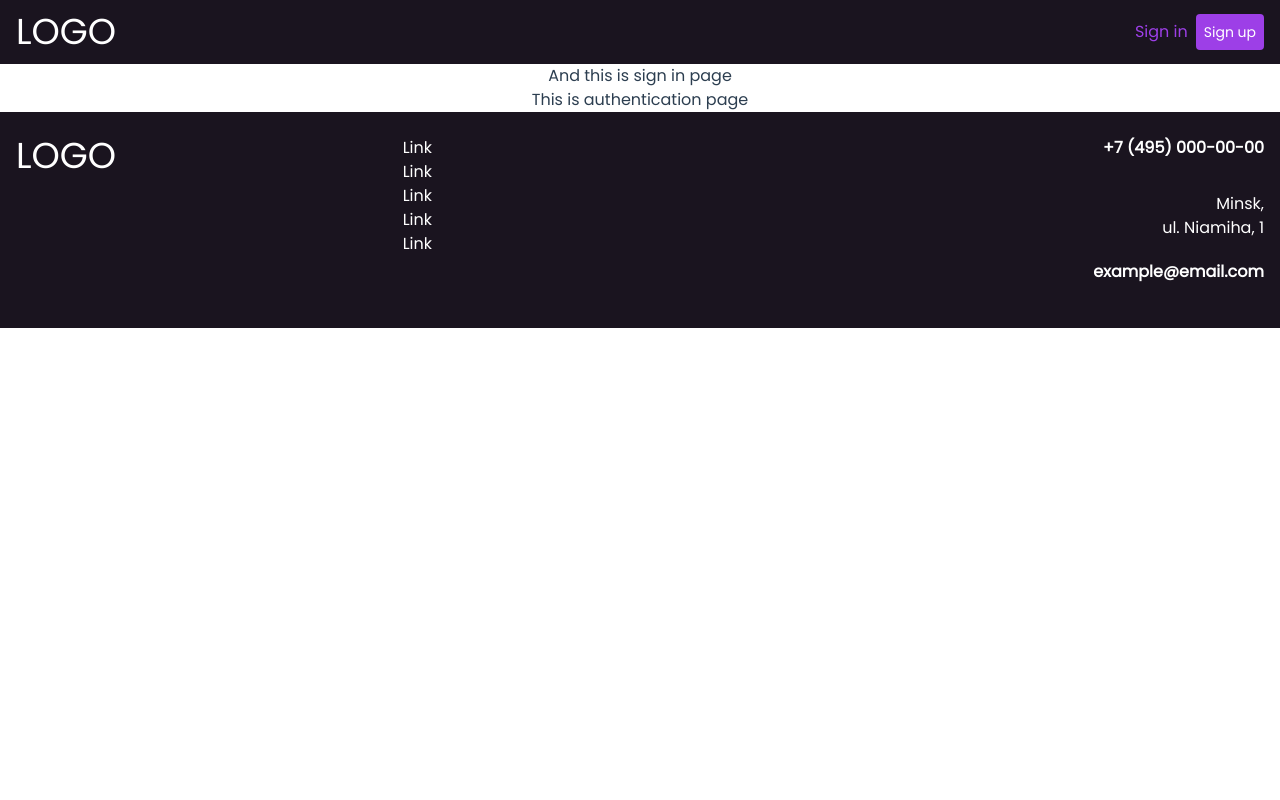
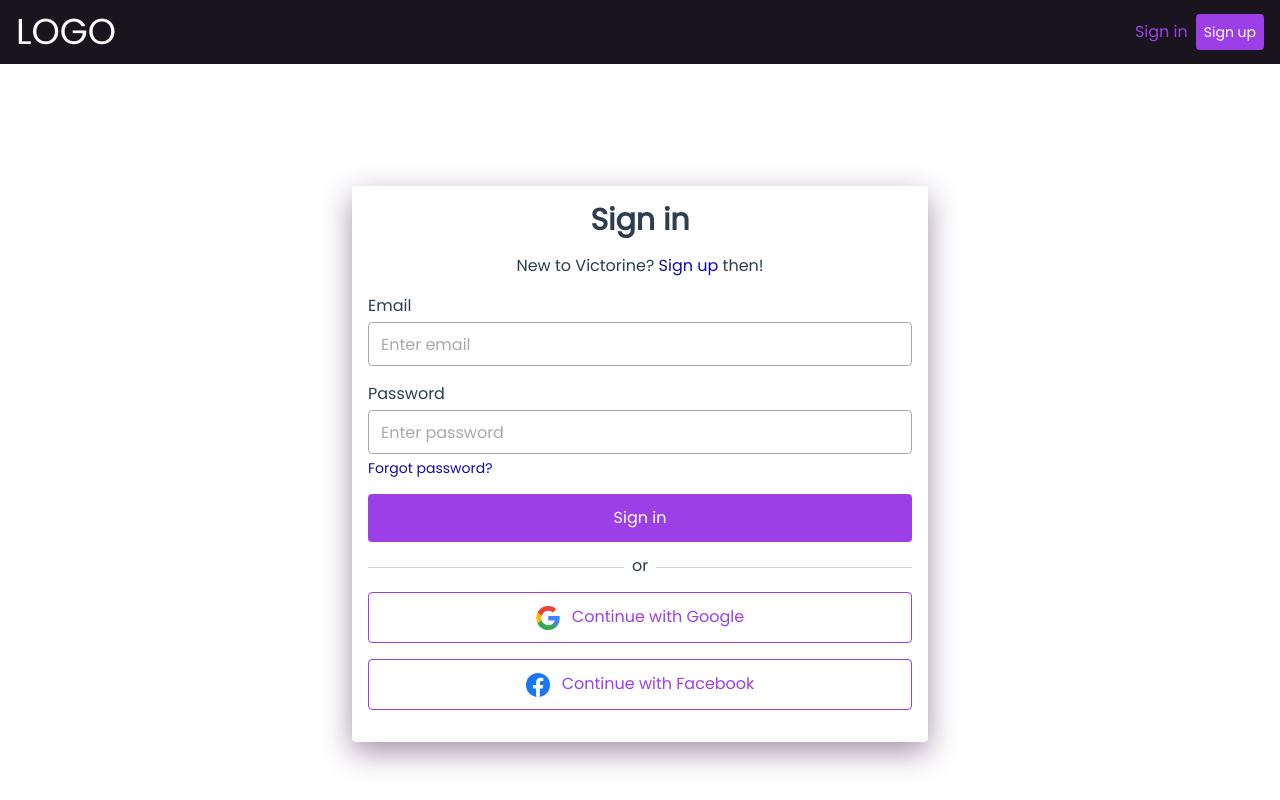
Before and after one commit to kochtaik/victorine, a Vue app: page /auth/signin in a window 1280 px wide. Shown: the top 800 px of the page. Built offline with nearby package versions, Linux system fonts and the light colour scheme.

Commit message:
add "sign-in" page

```diff
--- a/src/App.vue
+++ b/src/App.vue
@@ -5,7 +5,6 @@
 </template>
 
 <script lang="ts" setup>
-// eslint-disable-next-line-
 import AppLayout from "@/layouts/AppLayout.vue";
 </script>
 
@@ -16,8 +15,4 @@ import AppLayout from "@/layouts/AppLayout.vue";
   text-align: center;
   color: #2c3e50;
 }
-
-main {
-  height: 100%;
-}
 </style>
--- a/src/components/UI/BaseButton.vue
+++ b/src/components/UI/BaseButton.vue
@@ -1,7 +1,7 @@
 <template>
   <button
     :class="[sizeClasses, variantClasses]"
-    class="inline-flex justify-between items-center rounded-sm transition-colors"
+    class=" rounded-sm transition-colors"
     :disabled="disabled"
     >
     <slot></slot>
@@ -9,7 +9,7 @@
 </template>
 
 <script lang="ts" setup>
-import { computed, reactive, ref, PropType } from "@vue/runtime-core"
+import { computed, PropType } from "@vue/runtime-core"
   type ButtonVariants = "base" | "outlined" | "text";
   type ButtonSizes = "sm" | "md" | "lg";
 
--- a/src/components/auth/SignIn.vue
+++ b/src/components/auth/SignIn.vue
@@ -1,3 +1,46 @@
 <template>
-  <h2>And this is sign in page</h2>
+  <div>
+    <h3 class="text-3xl font-bold">Sign in</h3>
+    <div class="my-4">
+      New to Victorine? <router-link class="text-info" to="/auth/signup">Sign up</router-link> then!
+    </div>
+    <form class="">
+      <label class="input-group mb-4" for="email">
+        <span class="mb-1">Email</span>
+        <BaseInput id="email" type="email" placeholder="Enter email" class="w-full truncate"/>
+      </label>
+      <label class="input-group" for="password">
+        <span class="mb-1">Password</span>
+        <BaseInput id="password" type="password" placeholder="Enter password" class="w-full truncate"/>
+        <a href="#" class="text-sm mt-1 text-info">Forgot password?</a>
+      </label>
+      <div class="w-full mt-4">
+        <base-button type="submit" class="w-full rounded-full">Sign in</base-button>
+      </div>
+      <div>
+        <div class="delimiter border-b my-6 border-disabled">
+          <span class="text-center bg-white px-2">or</span>
+        </div>
+      </div>
+      <div class="flex flex-col">
+        <base-button variant="outlined" class="rounded-full mb-4 text-center">
+          <img src="@/assets/icons/google_logo.svg" alt="Google logo" class="w-6 h-6 inline mr-3">
+          <span>Continue with Google</span>
+        </base-button>
+        <base-button variant="outlined" class="rounded-full mb-4 text-center">
+          <img src="@/assets/icons/fb_logo.svg" alt="Facebook logo" class="w-6 h-6 inline mr-3">
+          <span>Continue with Facebook</span>
+        </base-button>
+      </div>
+    </form>
+  </div>
 </template>
+
+<style lang="scss" scoped>
+.input-group {
+  @apply flex flex-col items-start;
+}
+.delimiter {
+  line-height: 0.05rem;
+}
+</style>
--- a/src/layouts/AppLayoutDefault.vue
+++ b/src/layouts/AppLayoutDefault.vue
@@ -2,7 +2,9 @@
 <template>
   <div>
     <BaseHeader />
-    <slot />
+    <main class="h-screen">
+      <slot />
+    </main>
     <BaseFooter/>
   </div>
 </template>
--- a/src/views/AuthView.vue
+++ b/src/views/AuthView.vue
@@ -1,8 +1,9 @@
 <template>
-  <main>
-    <component :is="component"></component>
-    <h2>This is authentication page</h2>
-  </main>
+  <div class="flex justify-center items-center h-full">
+    <div class="container mx-4 p-4 shadow-lg rounded-sm max-w-xl">
+      <component :is="component"></component>
+    </div>
+  </div>
 </template>
 
 <script lang="ts" setup>
```
Also changed, not shown: src/assets/icons/fb_logo.svg (added), src/assets/icons/google_logo.svg (added).
